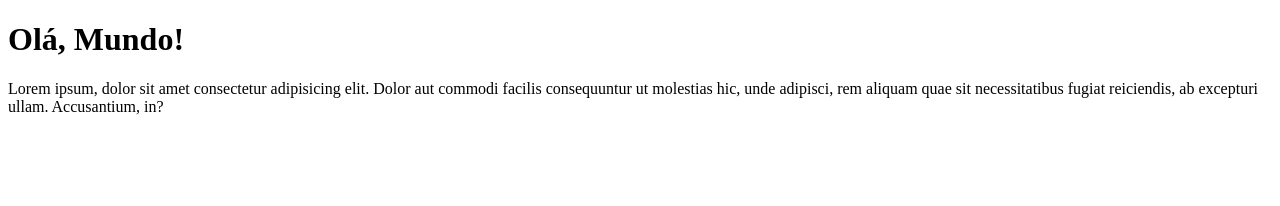
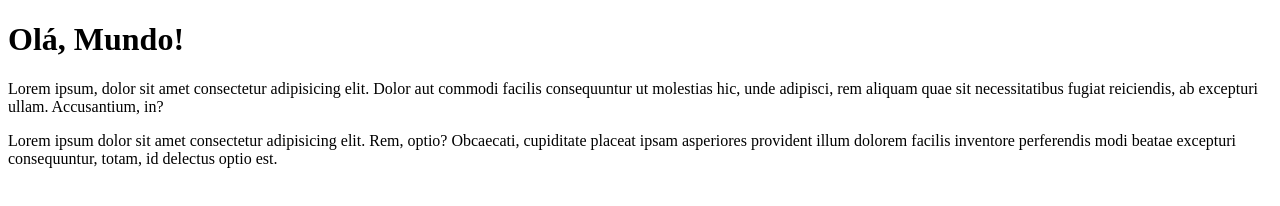
Before and after one commit to danilofreitas90/Ola-Mundo, a plain HTML site: page site-exemplo/index.html in a window 1280 px wide. Drawn offline with Linux system fonts and the light colour scheme.

Commit message:
Update index.html
Coloquei mais um paragrafo

```diff
--- a/site-exemplo/index.html
+++ b/site-exemplo/index.html
@@ -9,5 +9,6 @@
 <body>
     <h1>Olá, Mundo!</h1>
     <p>Lorem ipsum, dolor sit amet consectetur adipisicing elit. Dolor aut commodi facilis consequuntur ut molestias hic, unde adipisci, rem aliquam quae sit necessitatibus fugiat reiciendis, ab excepturi ullam. Accusantium, in?</p>
+    <p>Lorem ipsum dolor sit amet consectetur adipisicing elit. Rem, optio? Obcaecati, cupiditate placeat ipsam asperiores provident illum dolorem facilis inventore perferendis modi beatae excepturi consequuntur, totam, id delectus optio est.</p>
 </body>
 </html>
```
